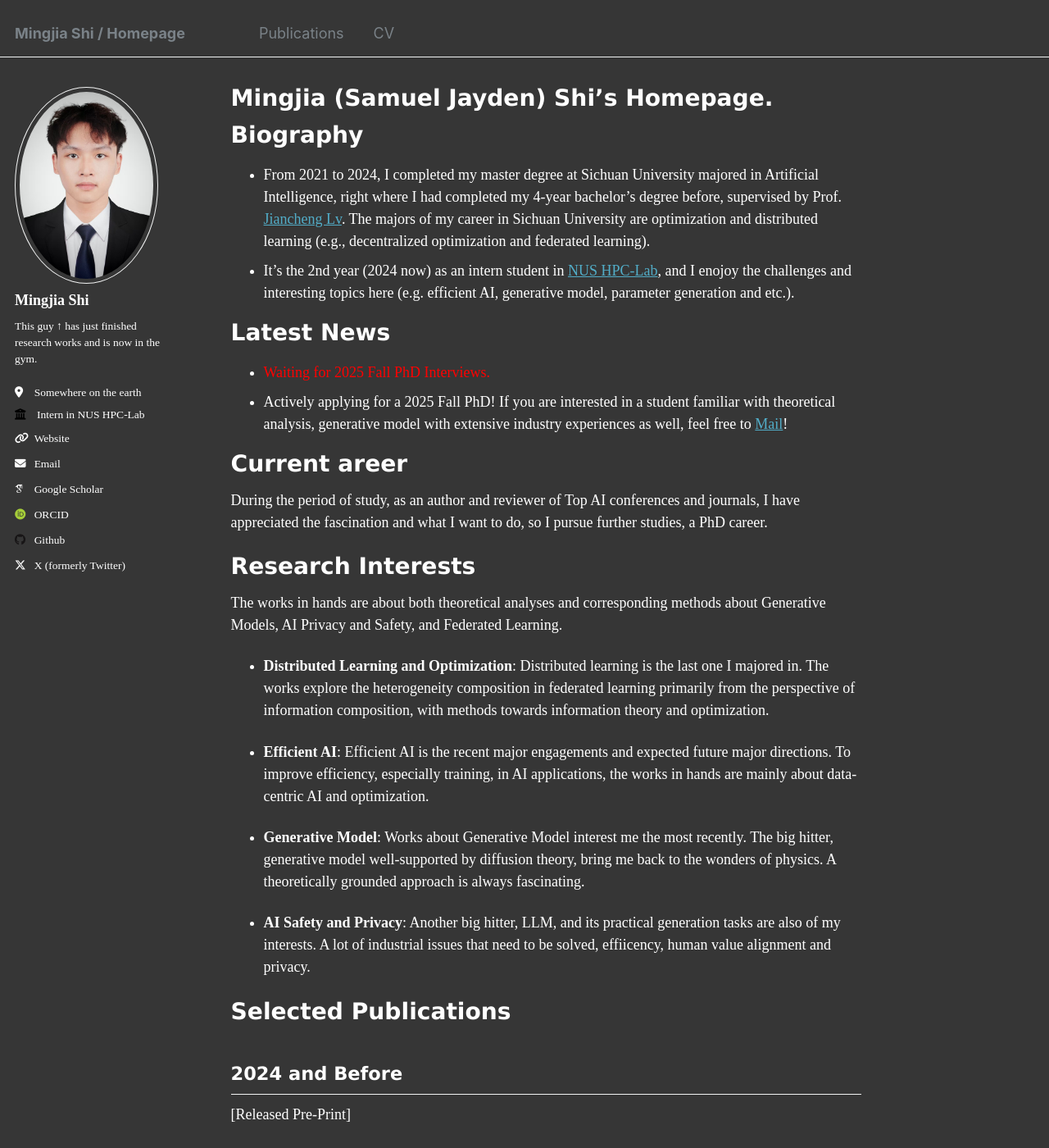
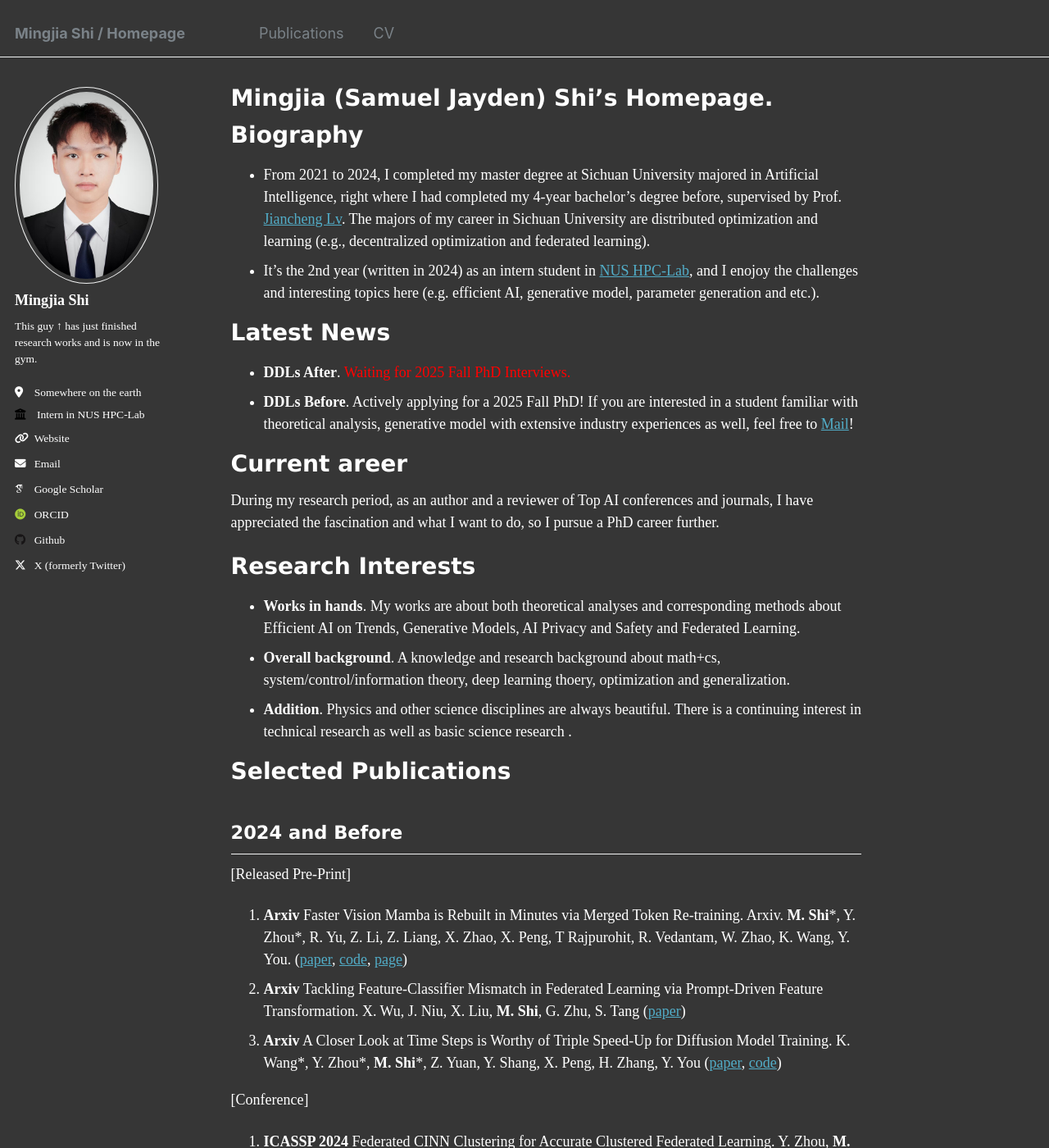
Before and after one commit to BDeMo/homepage, a Jekyll site: the page built from _pages/about.md, in a window 1280 px wide and 1400 px high. Shown: the whole window at 82% size. Built offline with Jekyll 4.4.1, drawn with Linux system fonts in a browser that asks for light colours; some web fonts are replaced.

Commit message:
Update research interests

```diff
--- a/_pages/about.md
+++ b/_pages/about.md
@@ -9,36 +9,32 @@ redirect_from:
 
 Biography
 ======
-- From 2021 to 2024, I completed my master degree at Sichuan University majored in Artificial Intelligence, right where I had completed my 4-year bachelor's degree before, supervised by Prof. [Jiancheng Lv](https://center.dicalab.cn/). The majors of my career in Sichuan University are optimization and distributed learning (e.g., decentralized optimization and federated learning).
-- It's the 2nd year (2024 now) as an intern student in [NUS HPC-Lab](https://ai.comp.nus.edu.sg/), and I enojoy the challenges and interesting topics here (e.g. efficient AI, generative model, parameter generation and etc.).
+- From 2021 to 2024, I completed my master degree at Sichuan University majored in Artificial Intelligence, right where I had completed my 4-year bachelor's degree before, supervised by Prof. [Jiancheng Lv](https://center.dicalab.cn/). The majors of my career in Sichuan University are distributed optimization and learning (e.g., decentralized optimization and federated learning).
+- It's the 2nd year (written in 2024) as an intern student in [NUS HPC-Lab](https://ai.comp.nus.edu.sg/), and I enojoy the challenges and interesting topics here (e.g. efficient AI, generative model, parameter generation and etc.).
 
 Latest News
 ======
-- <font color="red">Waiting for 2025 Fall PhD Interviews.</font>
-- Actively applying for a 2025 Fall PhD! If you are interested in a student familiar with theoretical analysis, generative model with extensive industry experiences as well, feel free to [ Mail](3101ihs@gmail.com)!
+- **DDLs After**. <font color="red">Waiting for 2025 Fall PhD Interviews.</font>
+- **DDLs Before**. Actively applying for a 2025 Fall PhD! If you are interested in a student familiar with theoretical analysis, generative model with extensive industry experiences as well, feel free to [ Mail](3101ihs@gmail.com)!
 
 Current areer
 ======
-During the period of study, as an author and reviewer of Top AI conferences and journals, I have appreciated the fascination and what I want to do, so I pursue further studies, a PhD career.
+During my research period, as an author and a reviewer of Top AI conferences and journals, I have appreciated the fascination and what I want to do, so I pursue a PhD career further.
 
 
 Research Interests
 ======
-The works in hands are about both theoretical analyses and corresponding methods about Generative Models, AI Privacy and Safety, and Federated Learning.
-
-
-- **Distributed Learning and Optimization**:
-Distributed learning is the last one I majored in. The works explore the heterogeneity composition in federated learning primarily from the perspective of information composition, with methods towards information theory and optimization.
-
-- **Efficient AI**:
-Efficient AI is the recent major engagements and expected future major directions. To improve efficiency, especially training, in AI applications, the works in hands are mainly about data-centric AI and optimization.
-
-
-- **Generative Model**:
-Works about Generative Model interest me the most recently. The big hitter, generative model well-supported by diffusion theory, bring me back to the wonders of physics. A theoretically grounded approach is always fascinating.
-
-- **AI Safety and Privacy**:
-Another big hitter, LLM, and its practical generation tasks are also of my interests. A lot of industrial issues that need to be solved, effiicency, human value alignment and privacy.
+- **Works in hands**. My works are about both theoretical analyses and corresponding methods about Efficient AI on Trends, Generative Models, AI Privacy and Safety and Federated Learning.
+- **Overall background**. A knowledge and research background about math+cs, system/control/information theory, deep learning thoery, optimization and generalization.
+- **Addition**. Physics and other science disciplines are always beautiful. There is a continuing interest in technical research as well as basic science research .
+<!-- - **Distributed Learning and Optimization**: -->
+<!-- Distributed learning is the last one I majored in. The works explore the heterogeneity composition in federated learning primarily from the perspective of information composition, with methods towards information theory and optimization. -->
+<!-- - **Efficient AI**: -->
+<!-- Efficient AI is the recent major engagements and expected future major directions. To improve efficiency, especially training, in AI applications, the works in hands are mainly about data-centric AI and optimization. -->
+<!-- - **Generative Model**: -->
+<!-- Works about Generative Model interest me the most recently. The big hitter, generative model well-supported by diffusion theory, bring me back to the wonders of physics. A theoretically grounded approach is always fascinating. -->
+<!-- - **AI Safety and Privacy**: -->
+<!-- Another big hitter, LLM, and its practical generation tasks are also of my interests. A lot of industrial issues that need to be solved, effiicency, human value alignment and privacy. -->
 
 Selected Publications
 ======
@@ -62,8 +58,6 @@ K. Wang\*, Y. Zhou\*, **M. Shi**\*, Z. Yuan, Y. Shang, X. Peng, H. Zhang, Y. You
 1. **ICONIP 2023** Unconstrained Feature Model and Its General Geometric Patterns in Federated Learning: Local Subspace Minority Collapse. **M. Shi**, Y. Zhou, Q. Ye, J. Lv ([paper](https://link.springer.com/chapter/10.1007/978-981-99-8132-8_34))
 1. **ICCV 2023** Communication-efficient Federated Learning with Single-Step Synthetic Features Compressor for Faster Convergence. Y. Zhou, **M. Shi**, Y. Li, Y. Sun, Q. Ye, J. Lv ([paper](https://openaccess.thecvf.com/content/ICCV2023/html/Zhou_Communication-efficient_Federated_Learning_with_Single-Step_Synthetic_Features_Compressor_for_Faster_ICCV_2023_paper.html))
 
-
-
 [Journal]
 1. **InfoSci** DeFTA: A Plug-and-Play Peer-to-Peer Decentralized Federated Learning Framework. Y. Zhou, **M. Shi**, Y. Tian, Q. Ye, J. Lv ([paper](https://www.sciencedirect.com/science/article/pii/S002002552400495X))
 1. **Trans.ETCI** DLB: a dynamic load balance strategy for distributed training of deep neural networks. Q. Ye, Y. Zhou, **M. Shi**, Y. Sun, J. Lv ([paper](https://ieeexplore.ieee.org/abstract/document/9960865/))
```
